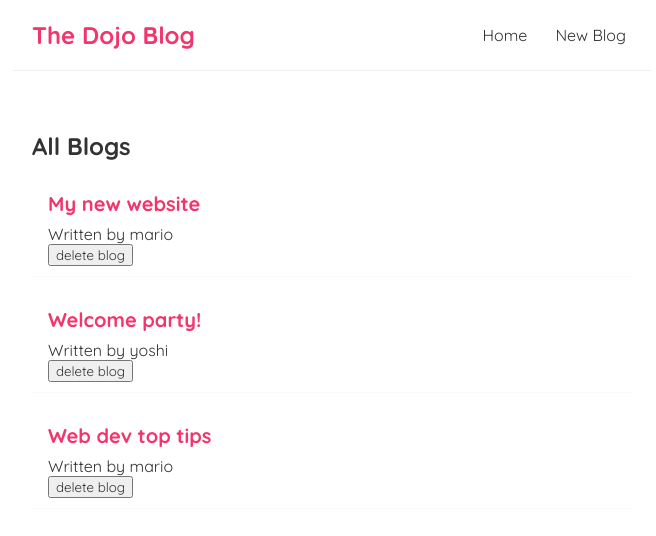
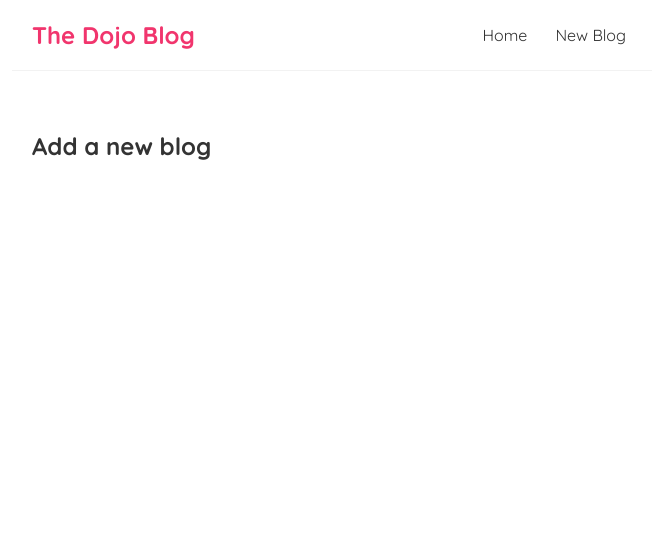
Before and after one commit to Lifguson/modern-React-tutorial, a React (Create React App) app: page /create in a window 1280 px wide. Shown: the top 536 px of the page, without its empty margins (308-964 px from the left). Built offline with nearby package versions, Linux system fonts and the light colour scheme.

Commit message:
video 22 completed

```diff
--- a/package.json
+++ b/package.json
@@ -8,6 +8,7 @@
     "@testing-library/user-event": "^13.5.0",
     "react": "^18.2.0",
     "react-dom": "^18.2.0",
+    "react-router-dom": "^5.3.4",
     "react-scripts": "5.0.1",
     "web-vitals": "^2.1.4"
   },
--- a/src/App.js
+++ b/src/App.js
@@ -1,17 +1,25 @@
 import Navbar from './Navbar';
 import Home from './Home';
+import Create from './Create';
+import { BrowserRouter as Router, Route, Switch } from 'react-router-dom';
 
 function App() {
-  const title = 'Welcome to the new blog';
-  const likes = 50;
-
   return (
-    <div className="App">
-      <Navbar />
-      <div className="content">
-        <Home />
+    <Router>
+      <div className="App">
+        <Navbar /> {/* the navbar will show on every route/page as it is not inside the switch */}
+        <div className="content">
+          <Switch>
+            <Route exact path="/">
+              <Home />
+            </Route>
+            <Route exact path="/create">
+              <Create />
+            </Route>
+          </Switch>
+        </div>
       </div>
-    </div>
+    </Router>
   );
 }
 
--- a/src/BlogList.js
+++ b/src/BlogList.js
@@ -1,4 +1,4 @@
-const BlogList = ({blogs, title, handleDelete}) => {
+const BlogList = ({blogs, title}) => {
 
     return (
         <div className="blog-list">
@@ -7,7 +7,6 @@
                 <div className="blog-preview" key={blog.id}>
                     <h2>{blog.title}</h2>
                     <p>Written by {blog.author}</p>
-                    <button onClick={() => handleDelete(blog.id)}>delete blog</button>
                 </div>
             ))}
         </div>
--- /dev/null
+++ b/src/Create.js
@@ -0,0 +1,9 @@
+const Create = () => {
+    return (
+        <div className="create">
+            <h2>Add a new blog</h2>
+        </div>
+     );
+}
+
+export default Create;
--- a/src/Home.js
+++ b/src/Home.js
@@ -1,27 +1,17 @@
 import { useState, useEffect } from 'react';
 import BlogList from './BlogList';
+import useFetch from './useFetch';
 
 const Home = () => {
-    const [blogs, setBlogs] = useState([
-        { title: 'My new website', body: 'lorem ipsum...', author: 'mario', id: 1 },
-        { title: 'Welcome party!', body: 'lorem ipsum...', author: 'yoshi', id: 2 },
-        { title: 'Web dev top tips', body: 'lorem ipsum...', author: 'mario', id: 3 }
-    ]);
+    const { data: blogs, isPending, error } = useFetch('http://localhost:8000/blogs');
 
-    const [name, setName] = useState('mario');
-
-const handleDelete = (id) => {
-    const newBlogs = blogs.filter(blog => blog.id !== id);
-    setBlogs(newBlogs);
-}
-
-useEffect(() => {
-    console.log('use effect ran');
-}, []); /* the second argument of useEffect is a dependency array [] which dictates when it should re-render*/
+ /* the second argument of useEffect is a dependency array [] which dictates when it should re-render*/
 
 return (
     <div className="home">
-        <BlogList blogs={blogs} title="All Blogs" handleDelete={handleDelete}/>
+        {error && <div>{error}</div>}
+        {isPending && <div>Loading...</div>}
+        {blogs && <BlogList blogs={blogs} title="All Blogs" />}
         {/* <BlogList blogs={blogs.filter((blog) => blog.author === 'mario')} title="Mario's blogs" /> */}
     </div>
     );
--- /dev/null
+++ b/src/useFetch.js
@@ -0,0 +1,31 @@
+import { useState, useEffect } from "react";
+
+const useFetch = (url) => {
+    const [data, setData] = useState(null);
+    const [isPending, setIsPending] = useState(true);
+    const [error, setError] = useState(null);
+
+    useEffect(() => {
+        fetch(url)
+            .then(res => {
+                if(!res.ok) {
+                    throw Error('could not fetch data');
+                }
+                return res.json();
+            })
+            .then((data) => {
+                setData(data);
+                setIsPending(false);
+                setError(null);
+            })
+            .catch(err => {
+                setIsPending(false);
+                setError(err.message);
+            })
+    }, [url]);
+
+    return { data, isPending, error }
+}
+
+
+export default useFetch;
```
Also changed, not shown: 1 other file (tests, documents, lock files or other folders).
